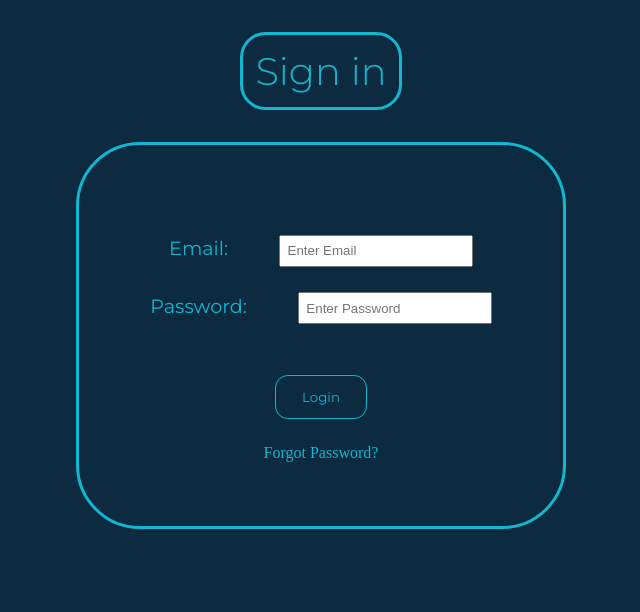
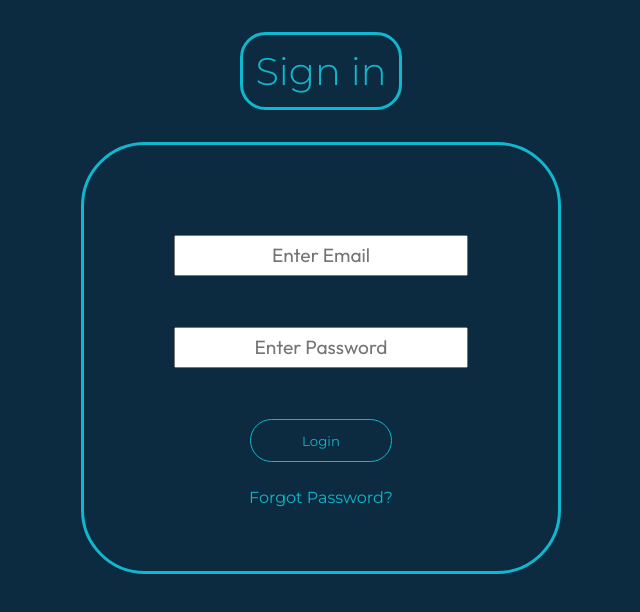
Before and after one commit to Smart-Recruitment-Project/Smart-Recruitment, a React (Create React App) app in the folder client/: page / in a window 1280 px wide. Shown: the top 612 px of the page, without its empty margins (319-959 px from the left). Built offline with nearby package versions, Linux system fonts and the light colour scheme.

Commit message:
changes to signin page

```diff
--- a/client/src/login.css
+++ b/client/src/login.css
@@ -1,7 +1,10 @@
 /* login.css */
 @import url('https://fonts.googleapis.com/css2?family=Montserrat:ital,wght@0,100..900;1,100..900&display=swap');
+@import url('https://fonts.googleapis.com/css2?family=Dancing+Script:wght@400..700&family=Outfit:wght@100..900&display=swap');
+
 :root{
     --font1: "Montserrat", sans-serif;
+    --font2: "Outfit", sans-serif;
     --color1: #0fb8ce;
 }
 body{
@@ -42,31 +45,37 @@ label{
     padding: 2vw;
 }
 input{
-    margin-left: 2vw;
     padding: 0.5vw;
+    font-size: 1.5vw;
+    text-align: center;
+    font-family: var(--font2);
 }
 button{
     background-color: #0c2b40;
     border: solid 0.15vw var(--color1);
-    border-radius: 1vw;
+    border-radius: 2vw;
     padding: 1vw;
-    padding-left: 2vw;
-    padding-right: 2vw;
+    padding-left: 4vw;
+    padding-right: 4vw;
     font-family: var(--font1);
     color: var(--color1);
     margin: 2vw;
-    margin-top: 4vw;
+    margin-top: 2vw;
     width: fit-content;
-    transition: transform 0.3s;
+    transition: transform 0.3s, background-color 0.3s, color 0.3s ;
 }
 button:hover{
     transform: scale(1.2);
+    background-color: #0fb8ce;
+    color: #0c2b40;
 }
 a{
     text-decoration: none;
     color: var(--color1);
     transition: transform 0.3s;
+    font-family: var(--font1);
 }
 a:hover{
     transform: scale(1.2);
+    color: #68d8e7;
 }
--- a/client/src/login.js
+++ b/client/src/login.js
@@ -35,7 +35,7 @@ function LoginForm() {
       <h2>Sign in</h2>
       <form onSubmit={handleSubmit} class="signin-box">
         <div class="inputs">
-          <label>Email:</label>
+          {/* <label>Email:</label> */}
           <input
             type="email"
             placeholder="Enter Email"
@@ -44,8 +44,8 @@ function LoginForm() {
             required
           />
         </div>
-        <div>
-          <label>Password:</label>
+        <div class="inputs">
+          {/* <label>Password:</label> */}
           <input
             type="password"
             placeholder='Enter Password'
```
